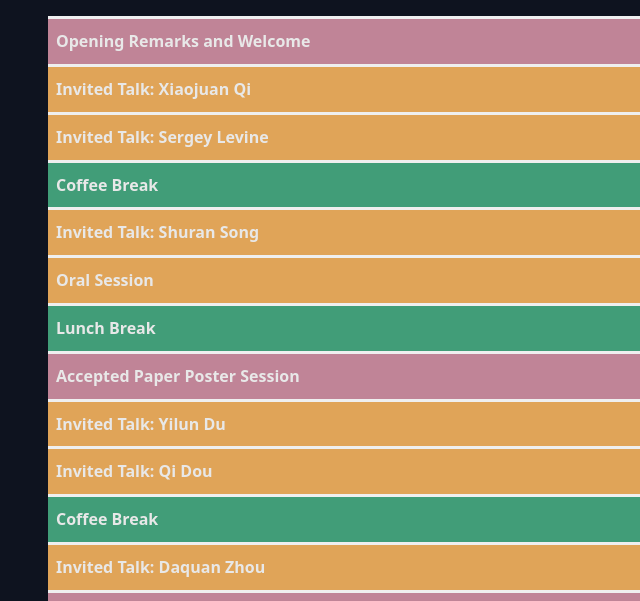
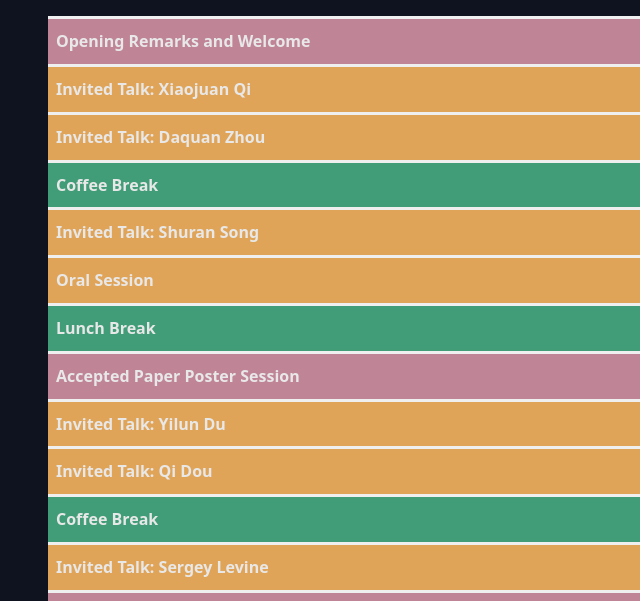
Before and after one commit to GenBot-Workshop/genbot-workshop.github.io, a plain HTML site: page index.html in a window 1280 px wide. Shown: the part 2380-2981 px from the top of the page, 166-806 px from the left. Drawn offline with nearby package versions, Linux system fonts and the light colour scheme.

Commit message:
Update index.html

```diff
--- a/index.html
+++ b/index.html
@@ -211,7 +211,7 @@
                     </tr>
                     <tr style="background:#e0a458">
                       <td>
-                      	<strong>Invited Talk: Sergey Levine</strong>
+                      	<strong>Invited Talk: Daquan Zhou</strong>
 <!--                      	<div style="font-size:11pt; color:black">Title TBD</div>-->
                       </td>
                       <td style="color:black">09:45-10:25</td>
@@ -268,7 +268,7 @@
                       <td style="color:black">15:20-15:35</td>
                     </tr>
                     <tr style="background:#e0a458">
-                      <td><strong>Invited Talk: Daquan Zhou</strong>
+                      <td><strong>Invited Talk: Sergey Levine</strong>
 <!--                      	<div style="font-size:11pt; color:black">Title TBD</div>-->
                       </td>
                       <td style="color:black">15:35-16:15</td>
```
